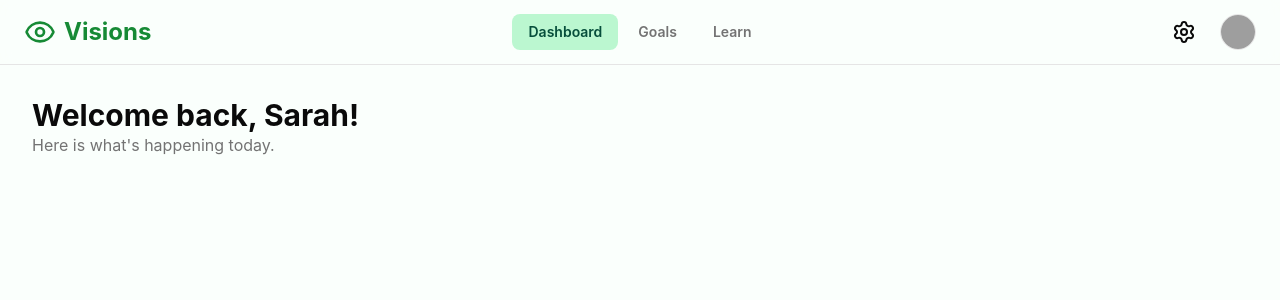
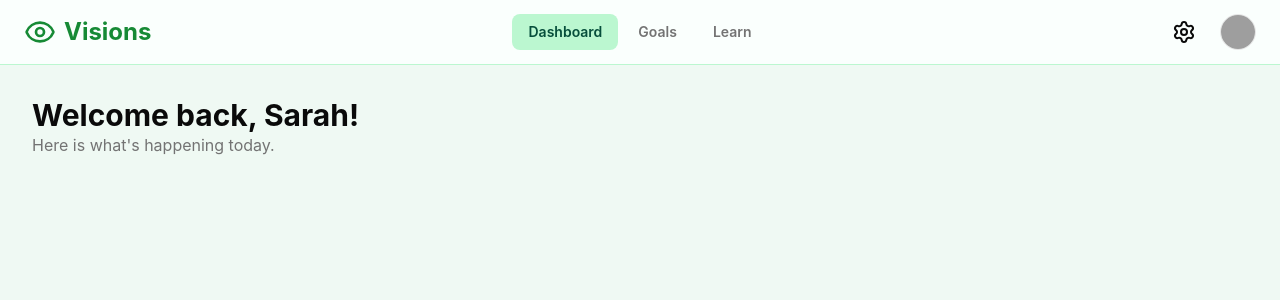
Before and after one commit to tiffsoa/designers-357, a React (Vite) app: page /dashboard in a window 1280 px wide. Shown: the top 300 px of the page. Built offline with nearby package versions, Linux system fonts and the light colour scheme; grey boxes are pictures that could not be loaded.

Commit message:
fixed navbar style

```diff
--- a/src/components/features/navigation/Navbar.tsx
+++ b/src/components/features/navigation/Navbar.tsx
@@ -15,7 +15,7 @@ export default function Navbar() {
     }`;
 
   return (
-    <nav className="sticky top-0 z-50 w-full border-b bg-background/95 backdrop-blur supports-[backdrop-filter]:bg-background/60">
+    <nav className="sticky top-0 z-50 w-full border-b border-[#bbf7d0] bg-muted">
       <div className="flex h-16 items-center w-full px-6">
         <div className="flex w-[180px]">
           <NavLink to="/dashboard" className="flex items-center">
--- a/src/index.css
+++ b/src/index.css
@@ -47,7 +47,7 @@
 
 :root {
     --radius: 0.625rem;
-    --background: rgb(250, 255, 252);
+    --background: rgb(239, 249, 243);
     --foreground: oklch(0.145 0 0);
     --card: oklch(1 0 0);
     --card-foreground: oklch(0.145 0 0);
@@ -57,7 +57,7 @@
     --primary-foreground: oklch(94.167% 0.06031 161.411);
     --secondary: rgb(200, 231, 216);
     --secondary-foreground: oklch(0.205 0 0);
-    --muted: oklch(0.97 0 0);
+    --muted: oklch(99.569% 0.00586 171.541);
     --muted-foreground: oklch(0.556 0 0);
     --accent: rgb(195, 243, 219);
     --accent-foreground: oklch(0.205 0 0);
```
Also changed, not shown: src/components/features/welcomeBanner/welcomeBanner.tsx (added).
